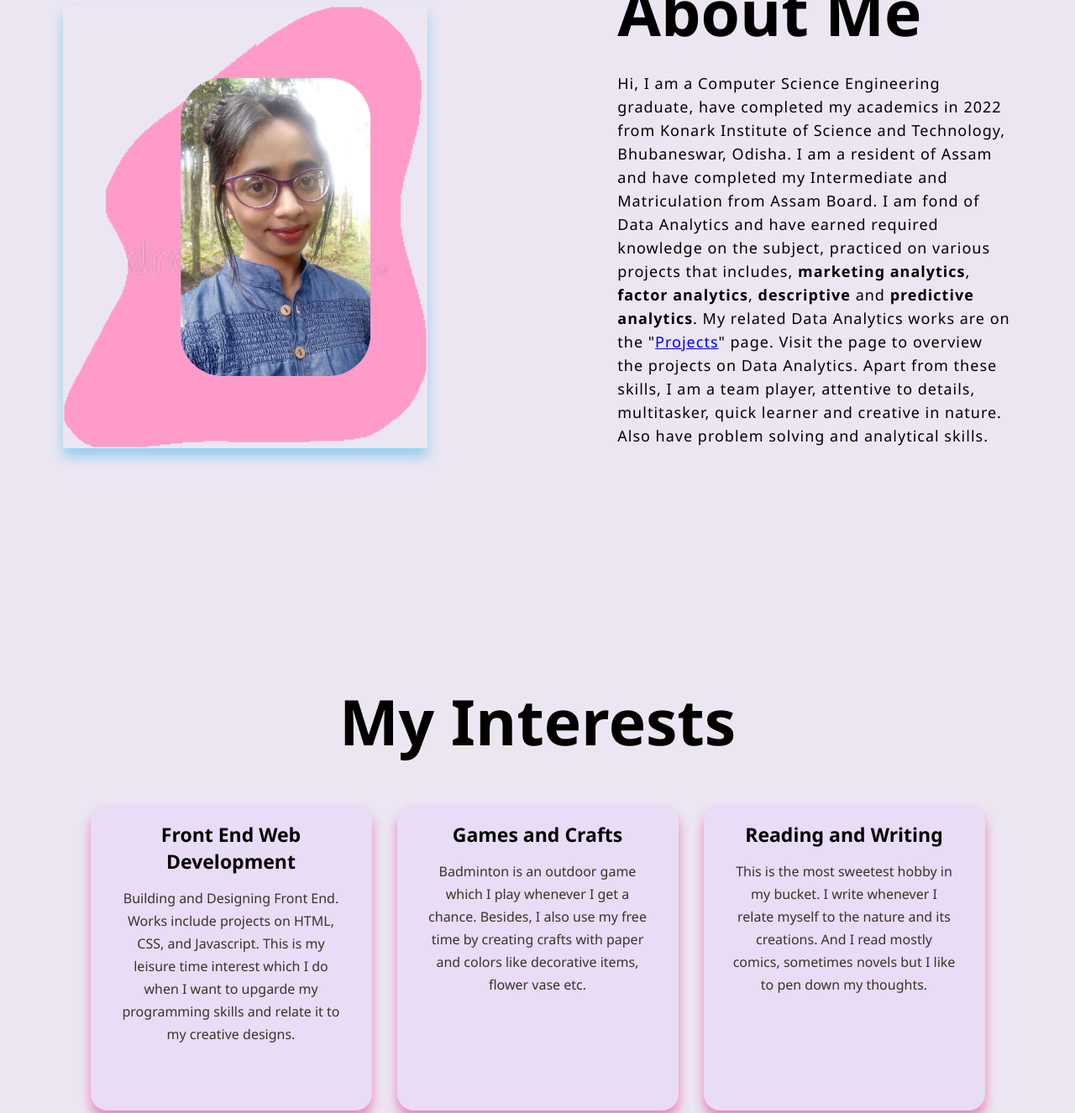
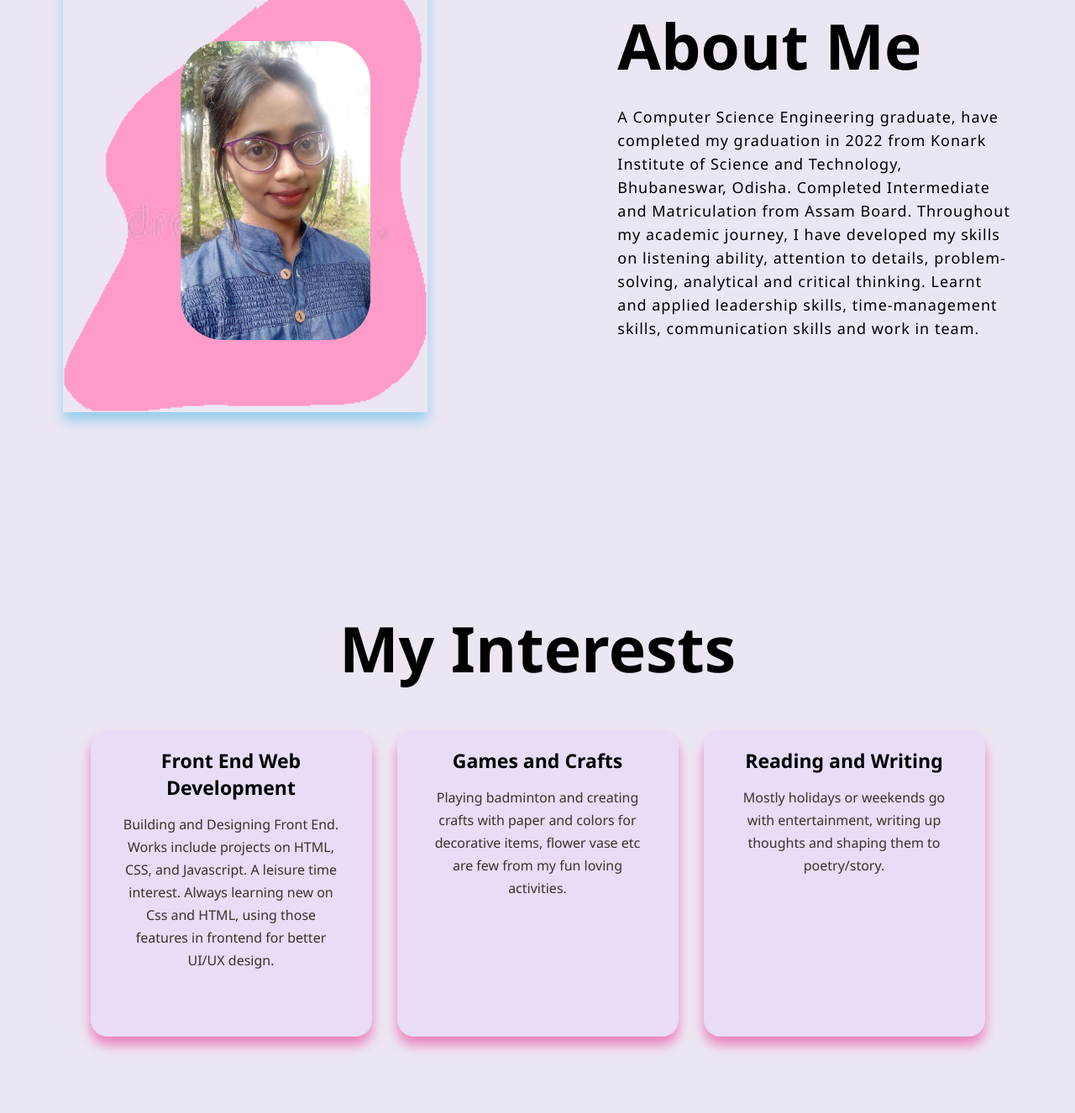
Before and after one commit to mrinalinin/myportfolio, a plain HTML site: page index.html in a window 1280 px wide. Shown: the part 697-2023 px from the top of the page at 84% size. Drawn offline with Linux system fonts and the light colour scheme.

Commit message:
Add files via upload

```diff
--- a/index.html
+++ b/index.html
@@ -53,12 +53,10 @@
                 <div class="about-text">
                     <h2>About Me</h2>
        <!--         <h5>Fresh<span>er</span></h5>    --->
-                    <p>Hi, I am a Computer Science Engineering graduate, have completed my academics in 2022 from Konark Institute of Science and Technology,
-                    Bhubaneswar, Odisha. I am a resident of Assam and have completed my Intermediate and Matriculation from Assam Board. I am fond of Data Analytics
-                    and have earned required knowledge on the subject, practiced on various projects that includes, <b>marketing analytics</b>, <b>factor analytics</b>,
-                    <b>descriptive</b> and <b>predictive analytics</b>. My related Data Analytics works are on the "<a href="projects.html">Projects</a>" page. Visit
-                    the page to overview the projects on Data Analytics. Apart from these skills, I am a team player, attentive to details, multitasker,
-                    quick learner and creative in nature. Also have problem solving and analytical skills.
+                    <p>A Computer Science Engineering graduate, have completed my graduation in 2022 from Konark Institute of Science and Technology,
+                    Bhubaneswar, Odisha. Completed Intermediate and Matriculation from Assam Board. Throughout my academic journey, I have developed
+                    my skills on listening ability, attention to details, problem-solving, analytical and critical thinking. Learnt and applied leadership skills,
+                    time-management skills, communication skills and work in team.
                     </p>
                     <!--<button type="button">Let's Talk</button>-->
                 </div>
@@ -76,8 +74,8 @@
              <!-----<i class="fa-solid fa-bars"></i>  -->
                     <h5>Front End Web Development</h5>
                     <div class="pra">
-                        <p>Building and Designing Front End. Works include projects on HTML, CSS, and Javascript. This is my leisure time interest which
-                        I do when I want to upgarde my programming skills and relate it to my creative designs.
+                        <p>Building and Designing Front End. Works include projects on HTML, CSS, and Javascript. A leisure time interest. Always learning new on
+                        Css and HTML, using those features in frontend for better UI/UX design.
                         </p>
 
                   <!--- <p style="text-align: center;">
@@ -90,8 +88,9 @@
         <!--        <i class="fa-solid fa-user"></i>   -->
                     <h5>Games and Crafts</h5>
                     <div class="pra">
-                        <p>Badminton is an outdoor game which I play whenever I get a chance. Besides, I also use my free time by creating crafts with paper
-                            and colors like decorative items, flower vase etc.
+                        <p>Playing badminton and creating crafts with paper and colors for decorative items, flower vase etc are few from my fun
+                            loving activities.
+
                         </p>
 
                <!--     <p style="text-align: center;">
@@ -104,8 +103,8 @@
             <!--    <i class="fa-regular fa-bell"></i>   -->
                     <h5>Reading and Writing</h5>
                     <div class="pra">
-                        <p>This is the most sweetest hobby in my bucket. I write whenever I relate myself to the nature and its creations. And I read mostly comics,
-                            sometimes novels but I like to pen down my thoughts.
+                        <p>Mostly holidays or weekends go with entertainment, writing up thoughts and shaping them to poetry/story.
+
                         </p>
 
                <!--     <p style="text-align: center;">
```
Also changed, not shown: 1 other file.
